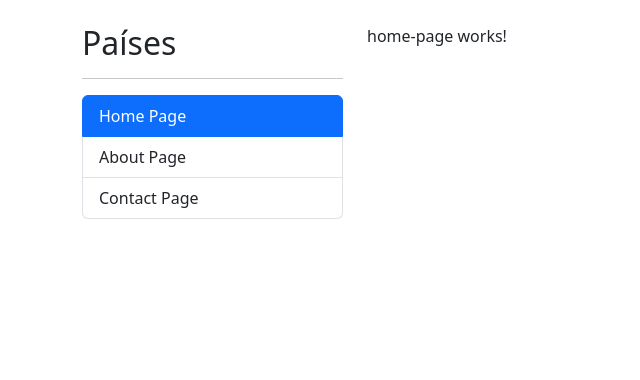
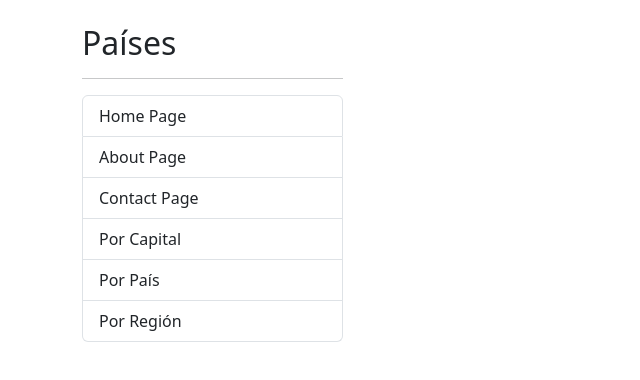
Before and after one commit to YahirPoot/countryApp, an Angular app: page /countries in a window 1280 px wide. Before the commit this address led to /. Shown: the top 380 px of the page, without its empty margins (0-640 px from the left). Built offline with nearby package versions, Linux system fonts and the light colour scheme.

Commit message:
uso del lazy load en angular y manego de rutas hijas

```diff
--- a/src/app/app-routing.module.ts
+++ b/src/app/app-routing.module.ts
@@ -17,6 +17,11 @@
     path: 'contact',
     component: ContactPageComponent
   },
+  //? Lazy load sintaxis
+  {
+    path: 'countries',
+    loadChildren: () => import('./countries/countries.module').then(m => m.CountriesModule)
+  },
   {
     path: '**',
     redirectTo: ''
--- a/src/app/countries/countries-routing.module.ts
+++ b/src/app/countries/countries-routing.module.ts
@@ -16,10 +16,6 @@
   },
   {
     path: 'by-region',
-    component: ByCapitalPageComponent
-  },
-  {
-    path: 'by-capital',
     component: ByRegionPageComponent
   },
   {
--- a/src/app/shared/components/sidebar/sidebar.component.html
+++ b/src/app/shared/components/sidebar/sidebar.component.html
@@ -23,5 +23,23 @@
     Contact Page
   </li>
 
+  <li routerLink="countries/by-capital"
+    routerLinkActive="active"
+    class="list-group-item">
+    Por Capital
+  </li>
+
+  <li routerLink="countries/by-country"
+    routerLinkActive="active"
+    class="list-group-item">
+    Por País
+  </li>
+
+  <li routerLink="countries/by-region"
+    routerLinkActive="active"
+    class="list-group-item">
+    Por Región
+  </li>
+
 
 </ul>
```
